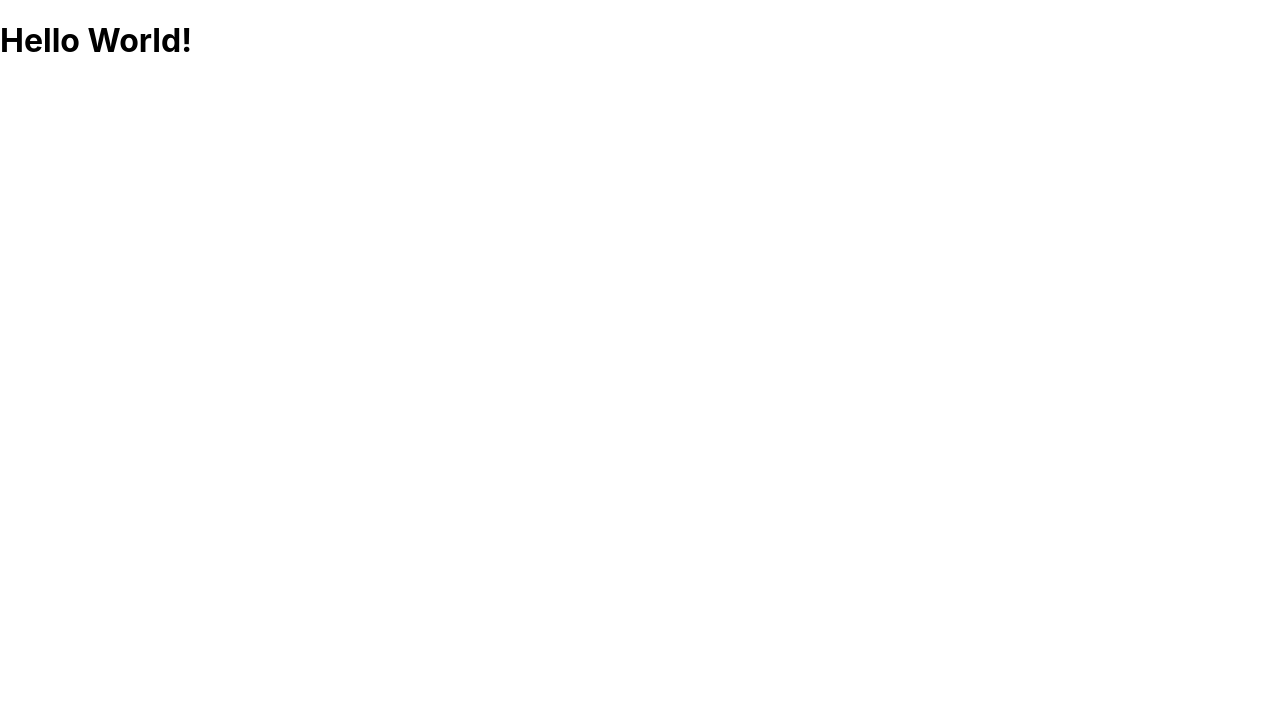
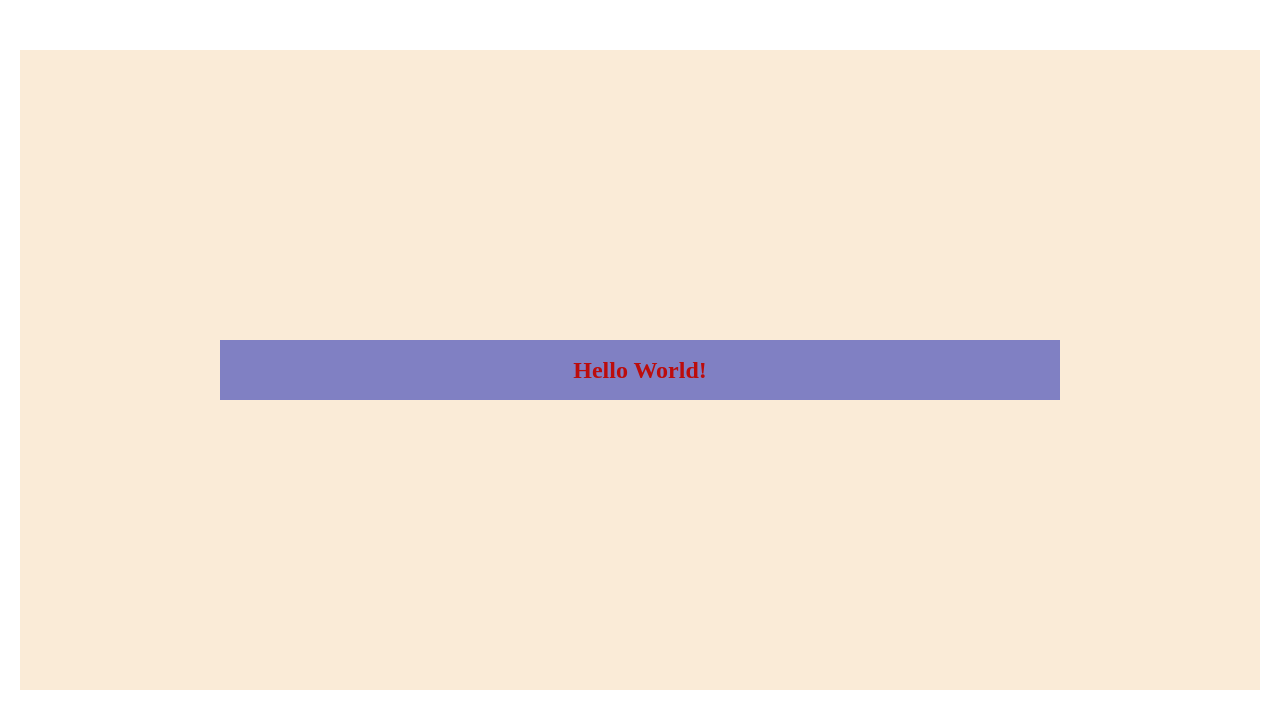
Before and after one commit to EdwinRodriguezValle/hello-world, a React (Create React App) app: page / in a window 1280 px wide. Shown: the top 728 px of the page. Built offline with nearby package versions, Linux system fonts and the light colour scheme.

Commit message:
hello world with css format

```diff
--- a/src/App.css
+++ b/src/App.css
@@ -1,38 +1,40 @@
-.App {
+
+.container {
+  display: flex;
+  justify-content: center;
+  align-items: center;
+  max-width: 1200px;
+  margin: 0 auto;
+  padding: 20px;
   text-align: center;
+  margin-top: 50px;
+  background-color: antiquewhite;
+  height: 600px;
 }
 
-.App-logo {
-  height: 40vmin;
-  pointer-events: none;
+.hello_wolrd{
+  width: 70%;
+  background-color: rgb(128, 128, 195);
 }
 
-@media (prefers-reduced-motion: no-preference) {
-  .App-logo {
-    animation: App-logo-spin infinite 20s linear;
+h1{
+  font-size: 30px;
+  color: #bc0c0c;
+}
+
+
+@media only screen and (max-width: 1366px) {
+  .container {
+    padding: 10px;
+    max-width: 1200px;
+    margin: 0 auto;
+    padding: 20px;
+    text-align: center;
+    margin-top: 50px;
+  }
+
+  h1 {
+    font-size: 24px;
+
   }
 }
-
-.App-header {
-  background-color: #282c34;
-  min-height: 100vh;
-  display: flex;
-  flex-direction: column;
-  align-items: center;
-  justify-content: center;
-  font-size: calc(10px + 2vmin);
-  color: white;
-}
-
-.App-link {
-  color: #61dafb;
-}
-
-@keyframes App-logo-spin {
-  from {
-    transform: rotate(0deg);
-  }
-  to {
-    transform: rotate(360deg);
-  }
-}
--- a/src/App.js
+++ b/src/App.js
@@ -1,11 +1,12 @@
-import logo from './logo.svg';
 import './App.css';
 
 function App() {
   return (
 
-    <div>
-      <h1> Hello World! </h1>
+    <div className= "container">
+      <div className="hello_wolrd">
+        <h1> Hello World! </h1>
+      </div>
     </div>
 
   );
--- a/src/index.css
+++ b/src/index.css
@@ -1,10 +1,5 @@
 body {
-  margin: 0;
-  font-family: -apple-system, BlinkMacSystemFont, 'Segoe UI', 'Roboto', 'Oxygen',
-    'Ubuntu', 'Cantarell', 'Fira Sans', 'Droid Sans', 'Helvetica Neue',
-    sans-serif;
-  -webkit-font-smoothing: antialiased;
-  -moz-osx-font-smoothing: grayscale;
+
 }
 
 code {
```
